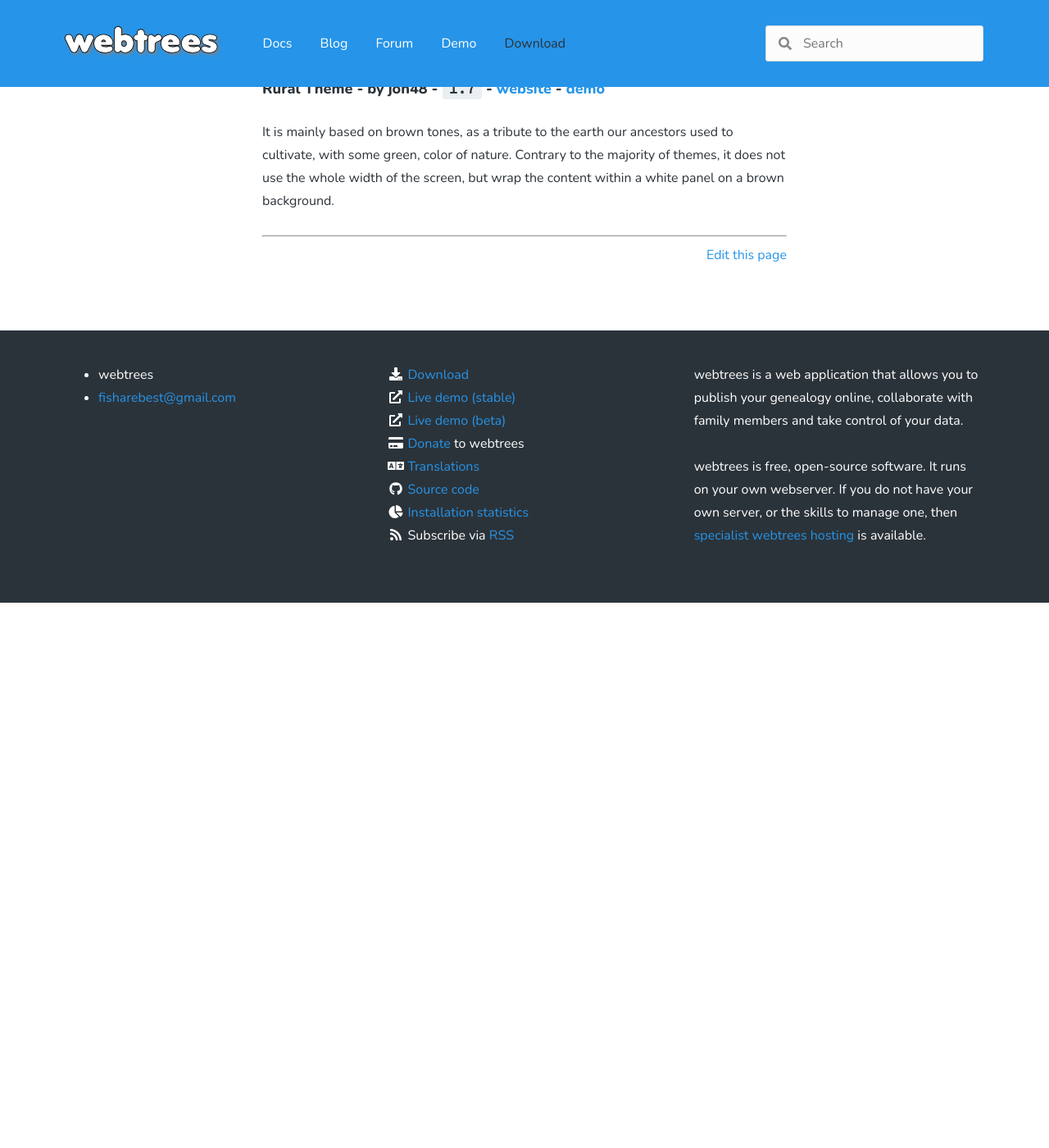
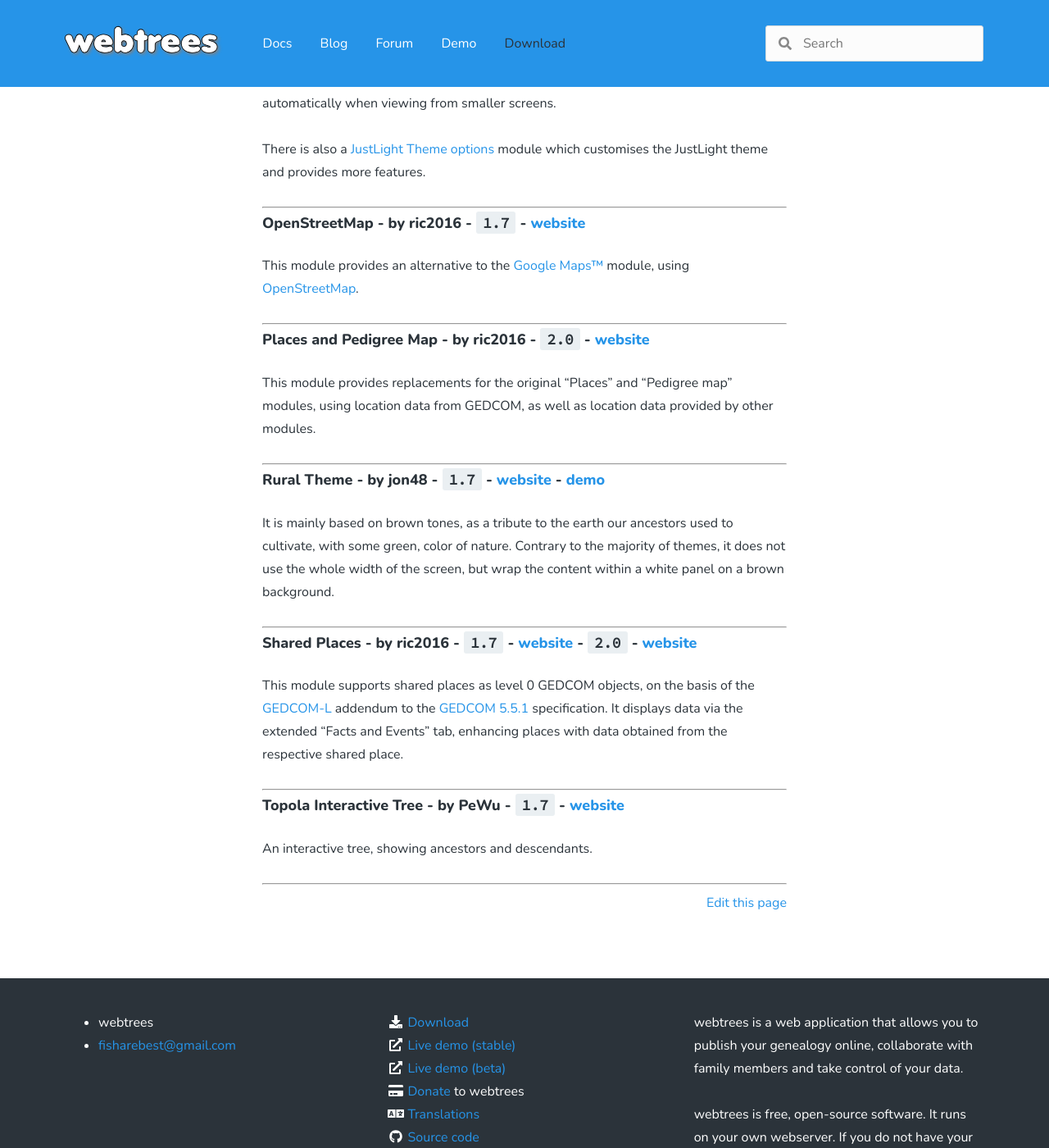
Before and after one commit to webtrees/webtrees.github.io, a Jekyll site: the page built from download/modules.md, in a window 1280 px wide and 1400 px high, scrolled down 2989 px. Shown: the whole window at 82% size. Built offline with Jekyll 4.4.1, drawn with Linux system fonts in a browser that asks for light colours; nearby versions of some CDN libraries; before the commit the page ends 3724 px from its top, so only the background shows below that; some of the changed text lies outside the part shown.

Commit message:
Add more third-party modules

```diff
--- a/download/modules.md
+++ b/download/modules.md
@@ -46,11 +46,17 @@ NOTE: This function is a standard part of webtrees 2.0.
 
 ----------
 
+### Extended Relationships - by ric2016 - `1.7` - [website](https://github.com/ric2016/extended_relationships) -  `2.0`  - [website](https://github.com/vesta-webtrees-2-custom-modules/vesta_extended_relationships) - [demo](https://cissee.de/webtrees)
+
+This module provides an extended “Relationships” chart. It also displays additional relationship
+information via the extended “Families” tab, and the extended “Facts and Events” tab.
+
+----------
+
 ### Fancy Branches - by JustCarmen - `1.7` - [website](https://justcarmen.nl/fancy-modules/fancy-branches)
 
-This module is an enhancement of the webtrees Branches list which can be found in the
-main menu under Lists / Branches. If this module is activated it allows the user to
-expand or collapse each family branch to make viewing easier.
+This module is an modified version of the existing webtrees Branches list.
+It allows the user to expand or collapse each family branch to make viewing easier.
 
 ----------
 
@@ -135,8 +141,38 @@ module which customises the JustLight theme and provides more features.
 
 ----------
 
+### OpenStreetMap - by ric2016 - `1.7` - [website](https://github.com/ric2016/openstreetmap_hooked)
+
+This module provides an alternative to the [Google Maps™](https://www.google.com/maps) module,
+using [OpenStreetMap](https://www.openstreetmap.org).
+
+----------
+
+### Places and Pedigree Map - by ric2016 - `2.0` - [website](https://github.com/vesta-webtrees-2-custom-modules/vesta_places_and_pedigree_map)
+
+This module provides replacements for the original “Places” and “Pedigree map” modules,
+using location data from GEDCOM, as well as location data provided by other modules.
+
+----------
+
 ### Rural Theme - by jon48 - `1.7` - [website](https://github.com/jon48/webtrees-theme-rural) - [demo](https://genea.jaubart.com/wt)
 
 It is mainly based on brown tones, as a tribute to the earth our ancestors used to cultivate, with some green, color of nature. Contrary to the majority of themes, it does not use the whole width of the screen, but wrap the content within a white panel on a brown background.
 
 ----------
+
+### Shared Places - by ric2016 - `1.7` - [website](https://github.com/ric2016/shared_places) -  `2.0`  - [website](https://github.com/vesta-webtrees-2-custom-modules/vesta_shared_places)
+
+This module supports shared places as level 0 GEDCOM objects, on the basis of the
+[GEDCOM-L](https://genealogy.net/GEDCOM/) addendum to the
+[GEDCOM 5.5.1](/downloads/gedcom-551.pdf) specification.
+It displays data via the extended “Facts and Events” tab, enhancing places with data
+obtained from the respective shared place.
+
+----------
+
+### Topola Interactive Tree - by PeWu - `1.7` - [website](https://github.com/PeWu/topola-webtrees)
+
+An interactive tree, showing ancestors and descendants.
+
+----------
```
Also changed, not shown: 1 other file.
